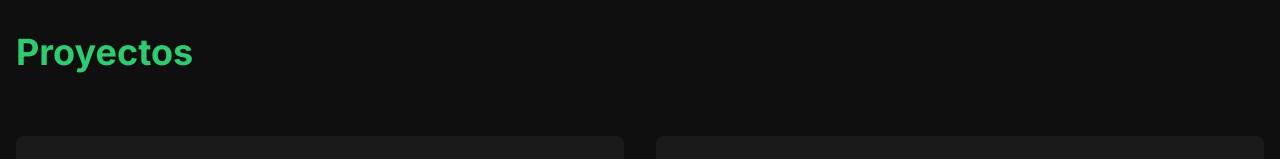
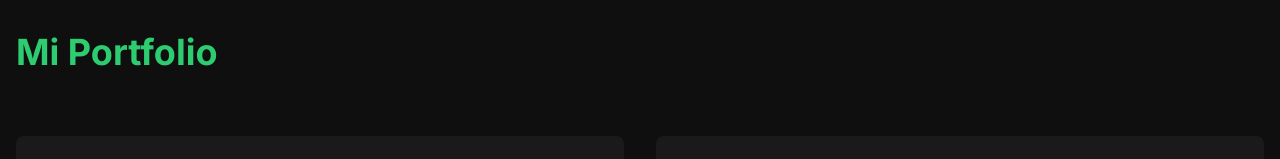
Before and after one commit to AlexCarnerooo/portfolio, a React (Vite) app: page / in a window 1280 px wide. Shown: the top 159 px of the page. Built offline with nearby package versions, Linux system fonts and the light colour scheme.

Commit message:
Update title and test deployment

```diff
--- a/src/App.jsx
+++ b/src/App.jsx
@@ -5,7 +5,7 @@
     <div className="min-h-screen bg-dark">
       {/* Header */}
       <header className="container mx-auto px-4 py-8">
-        <h1 className="text-4xl font-bold text-secondary">Proyectos</h1>
+        <h1 className="text-4xl font-bold text-secondary">Mi Portfolio</h1>
       </header>
 
       {/* Projects Grid */}
```
